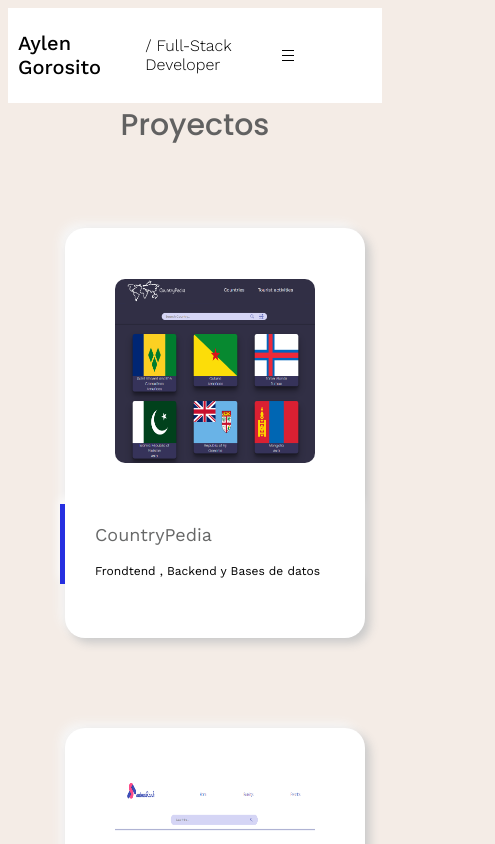
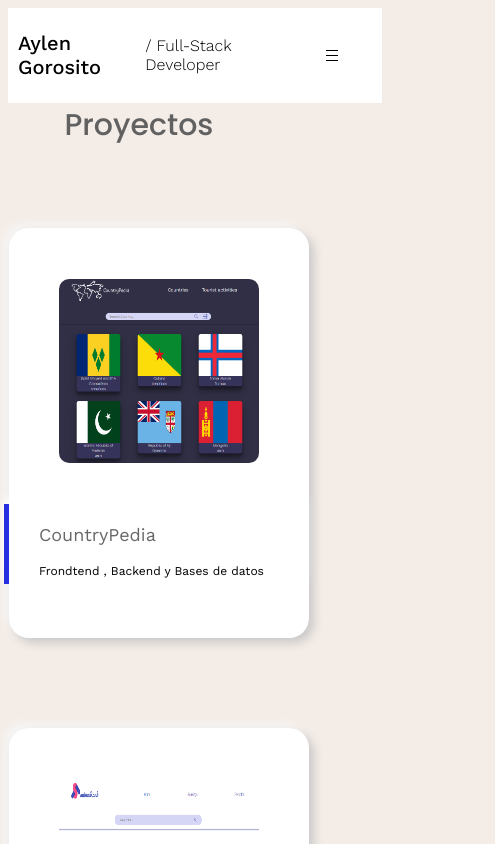
Before and after one commit to AylenGorosito313/portfolio, a React (Vite) app: page /proyects in a window 390 px wide. Shown: the top 844 px of the page, 495 px wide, since content can reach past the window. Built offline with nearby package versions, Linux system fonts and the light colour scheme.

Commit message:
displays

```diff
--- a/src/components/Nav-bar/Nav.css
+++ b/src/components/Nav-bar/Nav.css
@@ -73,6 +73,7 @@ display: none;
     height: auto;
     width: 100px;
     display: flex;
+    justify-content: center;
   }
   .Link{
  display: none;
--- a/src/components/menu/Menu.css
+++ b/src/components/menu/Menu.css
@@ -8,7 +8,7 @@
 
 }
 .select-layout {
-  position: absolute;
+display: none;
 
 }
 
@@ -55,3 +55,10 @@
 .div-icon-menu-perfil {
   padding: 0px 10px 10px 10px;
 }
+
+@media (max-width: 700px) {
+    .select-layout {
+        position: absolute;
+      display: inline;
+      }
+}
--- a/src/pages/proyects/Proyects.css
+++ b/src/pages/proyects/Proyects.css
@@ -226,6 +226,15 @@
 }
 
 @media (max-width: 700px) {
+  .container-gneral {
+    flex-direction: column;
+    display: flex;
+    justify-content: center;
+    background: #f4ece6;
+    width: auto;
+    height: 100%;
+    gap: 50px;
+  }
   .title-proyect {
     margin: 0px;
     height: 40px;
@@ -302,4 +311,10 @@
     box-shadow: 5px 5px 10px #cacaca, -5px -5px 10px #f6f6f6;
 
   }
+  .container {
+    height: 50%;
+    width: 70%;
+    display: flex;
+    align-items: center;
+    justify-content: center;}
 }
```
